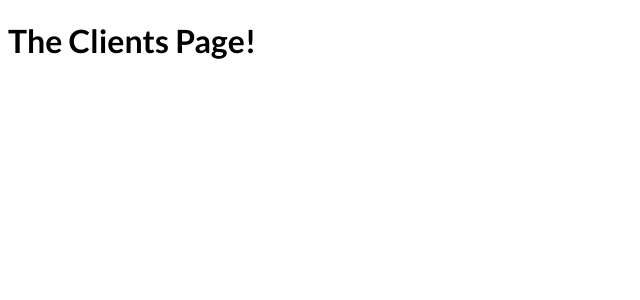
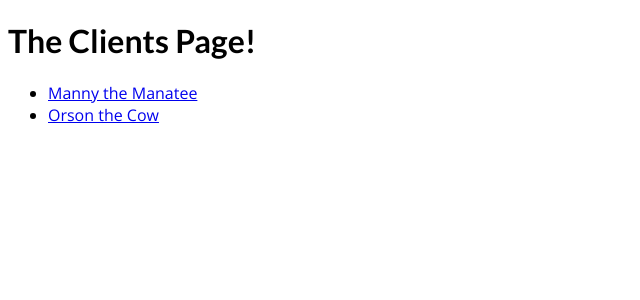
Before and after one commit to ryan258/nextjs-course, a Next.js app: page /clients in a window 1280 px wide. Shown: the top 300 px of the page, without its empty margins (0-640 px from the left). Built offline with nearby package versions, Linux system fonts and the light colour scheme.

Commit message:
Implement a second way of handling <Link />

```diff
--- a/pages/clients/index.js
+++ b/pages/clients/index.js
@@ -1,9 +1,38 @@
-import React from 'react'
+import Link from 'next/link'
 
 const ClientsPage = () => {
+  const clients = [
+    { id: 'manny', name: 'Manny the Manatee' },
+    { id: 'orson', name: 'Orson the Cow' }
+  ]
+
   return (
     <div>
       <h1>The Clients Page!</h1>
+      <ul>
+        {/* <li>
+          <Link href="/clients/manny">Manny</Link>
+        </li>
+        <li>
+          <Link href="/clients/orson">Orson</Link>
+        </li> */}
+        {clients.map((client) => (
+          <li key={client.id}>
+            {/* <Link href={`/clients/${client.id}`}>{client.name}</Link> */}
+            {/* ALT: vvv instead of a path you can provide an object to your Link */}
+            <Link
+              href={{
+                pathname: '/clients/[id]',
+                query: {
+                  id: client.id
+                }
+              }}
+            >
+              {client.name}
+            </Link>
+          </li>
+        ))}
+      </ul>
     </div>
   )
 }
```
Also changed, not shown: pages/index.js (+9 -1 lines).
